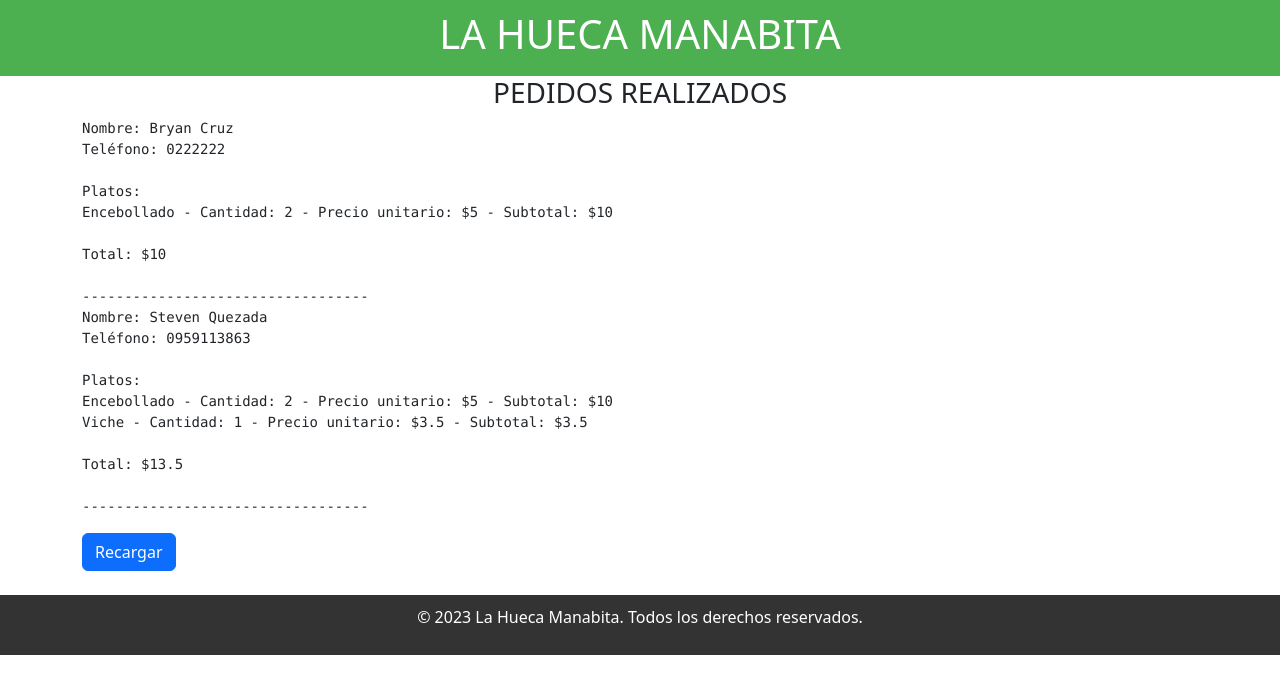
After one commit to BryanCruz94/ASWproyectoU1, a PHP site: page /costa/verPedidos.php in a window 1280 px wide. The commit adds this page. Shown: the top 694 px of the page. Run offline with PHP 8.4, Linux system fonts and the light colour scheme.

Commit message:
Cambio php4

```diff
--- a/costa.php
+++ b/costa.php
@@ -744,7 +744,7 @@
 
                                     <p class="ad-description">Aprovecha y visitanos degustando la buena sazon Manabita. ¡No
                                         te lo pierdas!</p>
-                                    <a href="costa/tienda1.php" target="_blank">Más información</a>
+                                    <a href="costa/tienda1.php" target="_blank">Pide tu comída desde la página WEB</a>
                                 </div>
 
 
--- a/costa/pedidos.txt
+++ b/costa/pedidos.txt
@@ -1,20 +1,20 @@
-Nombre: Bryan Cruz Quezada
-Teléfono: 0959113863
 
-Platos:
-Encocado - Cantidad: 3 - Precio unitario: $5 - Subtotal: $15
-Tigrillo - Cantidad: 0 - Precio unitario: $4 - Subtotal: $0
-
-Total: $15
-
-----------------------------------
-Nombre: Steven Quezada
+Nombre: Bryan Cruz
 Teléfono: 0222222
 
 Platos:
-Encocado - Cantidad: 2 - Precio unitario: $5 - Subtotal: $10
-Tigrillo - Cantidad: 0 - Precio unitario: $4 - Subtotal: $0
+Encebollado - Cantidad: 2 - Precio unitario: $5 - Subtotal: $10
 
 Total: $10
 
 ----------------------------------
+Nombre: Steven Quezada
+Teléfono: 0959113863
+
+Platos:
+Encebollado - Cantidad: 2 - Precio unitario: $5 - Subtotal: $10
+Viche - Cantidad: 1 - Precio unitario: $3.5 - Subtotal: $3.5
+
+Total: $13.5
+
+----------------------------------
--- /dev/null
+++ b/costa/verPedidos.php
@@ -0,0 +1,58 @@
+<!DOCTYPE html>
+<html lang="es">
+
+<head>
+    <meta charset="UTF-8">
+    <meta name="viewport" content="width=device-width, initial-scale=1.0">
+    <link href="https://cdn.jsdelivr.net/npm/bootstrap@5.3.0/dist/css/bootstrap.min.css" rel="stylesheet" integrity="sha384-9ndCyUaIbzAi2FUVXJi0CjmCapSmO7SnpJef0486qhLnuZ2cdeRhO02iuK6FUUVM" crossorigin="anonymous">
+    <script src="https://cdn.jsdelivr.net/npm/bootstrap@5.1.3/dist/js/bootstrap.bundle.min.js" integrity="sha384-ka7Sk0Gln4gmtz2MlQnikT1wXgYsOg+OMhuP+IlRH9sENBO0LRn5q+8nbTov4+1p" crossorigin="anonymous"></script>
+
+    <script src="https://code.jquery.com/jquery-3.6.0.min.js"></script>
+    <script src="https://cdnjs.cloudflare.com/ajax/libs/jquery-easing/1.4.1/jquery.easing.min.js"></script>
+    <title>Confirmación de Pedido</title>
+
+    <style>
+        .header {
+            background-color: #4CAF50;
+            color: white;
+            padding: 10px 0;
+        }
+
+        .footer {
+            background-color: #333;
+            color: white;
+            text-align: center;
+            padding: 10px 0;
+        }
+    </style>
+</head>
+
+<body>
+    <div class="header">
+        <header class="text-center ">
+            <h1>LA HUECA MANABITA</h1>
+        </header>
+    </div>
+    <div class="container">
+        <h3 class="text-center">PEDIDOS REALIZADOS</h3>
+        <?php
+
+
+            $contenidoArchivo = file_get_contents("pedidos.txt");
+            echo "<pre>$contenidoArchivo</pre>";
+
+        ?>
+
+        <form action="" method="get">
+            <button type="submit" class="btn btn-primary">Recargar</button>
+        </form>
+    </div>
+    <br>
+    <div class="footer">
+        <footer class="text-center">
+            <p>© 2023 La Hueca Manabita. Todos los derechos reservados.</p>
+        </footer>
+    </div>
+</body>
+
+</html>
```
Also changed, not shown: costa/confirmacion.php (+44 -10 lines), costa/guardar_pedido.php (+8 -1 lines), costa/tienda1.php (+8 -7 lines).
